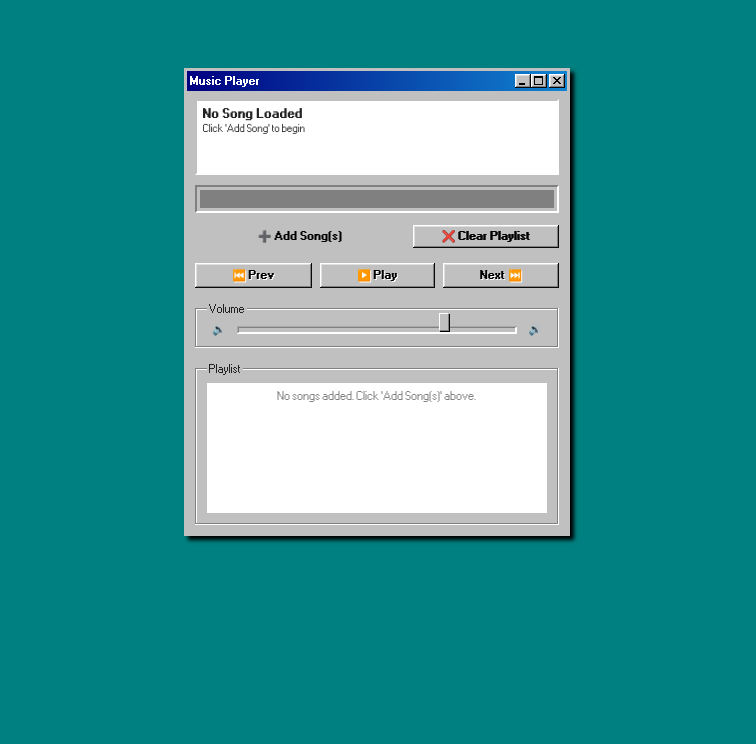
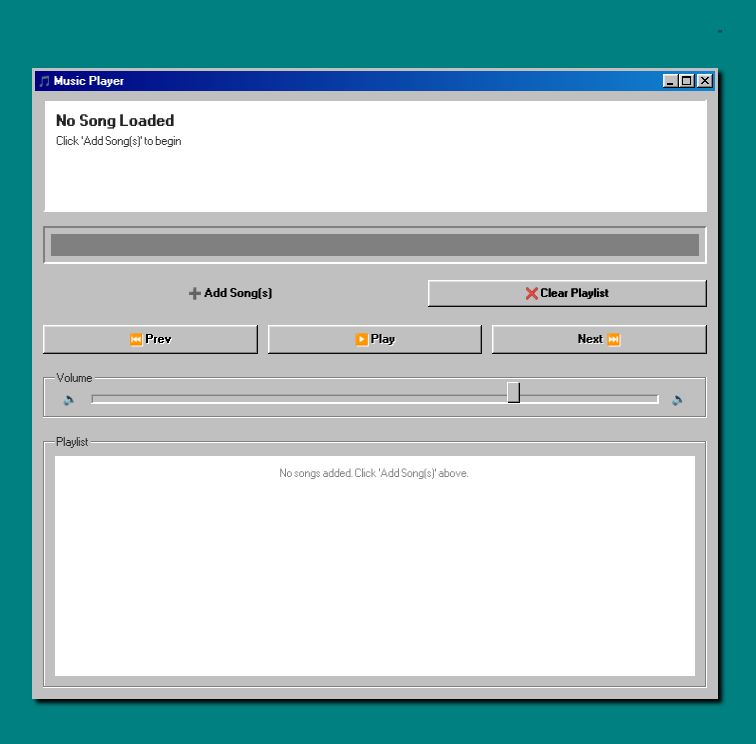
Before and after one commit to MrSyr3x/Music-player, a plain HTML site: page index.html in a window 1280 px wide. Shown: the whole page, without its empty margins (263-1019 px from the left). Drawn offline with nearby package versions, Linux system fonts and the light colour scheme.

Commit message:
6th commit

```diff
--- a/index.html
+++ b/index.html
@@ -11,10 +11,10 @@
 </head>
 <body>
 
-<div class="window" style="width: 380px;">
+<div class="window" style="width: 680px;">
 
     <div class="title-bar">
-        <div class="title-bar-text">Music Player</div>
+        <div class="title-bar-text">🎵 Music Player</div>
         <div class="title-bar-controls">
             <button aria-label="Minimize"></button>
             <button aria-label="Maximize"></button>
@@ -26,7 +26,7 @@
 
         <div class="song-info-panel">
             <p id="current-title">No Song Loaded</p>
-            <p id="current-artist-album">Click 'Add Song' to begin</p>
+            <p id="current-artist-album">Click 'Add Song(s)' to begin</p>
         </div>
 
         <div class="progress-bar-container inset-deep">
@@ -68,7 +68,7 @@
 </div>
 
 <audio id="audio-player"></audio>
-
+''
 <script src="script.js"></script>
 
 </body>
--- a/style.css
+++ b/style.css
@@ -1,6 +1,6 @@
 /*
- * UNIFIED MENTOR Music Player - Windows 98 Aesthetic Fixes
- * Focus: Visual consistency, proper 98.css integration, and layout refinement.
+ * UNIFIED MENTOR Music Player - Windows 98 Aesthetic with Desktop Scaling
+ * Enhanced for larger desktop displays with better proportions
  */
 
 /* Global Reset/Base */
@@ -10,78 +10,69 @@ body {
     padding: 20px;
     display: flex;
     justify-content: center;
-    /* Aligns to top, as typically a single window wouldn't be vertically centered */
     align-items: flex-start;
     min-height: 100vh;
 }
 
 .window {
     margin-top: 5vh;
-    box-shadow: 4px 4px 4px black; /* Deeper shadow for retro feel */
+    box-shadow: 4px 4px 4px black;
     max-width: 95%;
-    /* Ensures the main content isn't flush with the window border */
     padding: 3px;
 }
 
 /* Song Info Panel Styling */
-/* Use a proper 98.css inset (border) for the display area */
 .song-info-panel {
-    /* Applying the 98.css inset look manually since it's a div */
     border-style: solid;
     border-width: 2px;
-    border-color: #C0C0C0 #FFFFFF #FFFFFF #C0C0C0; /* Sunken border */
-    background-color: white; /* Typically white/light gray */
-    padding: 6px;
-    margin-bottom: 10px;
-    min-height: 60px;
+    border-color: #C0C0C0 #FFFFFF #FFFFFF #C0C0C0;
+    background-color: white;
+    padding: 12px;
+    margin-bottom: 14px;
+    min-height: 85px;
 }
 
 #current-title {
     font-weight: bold;
     margin-top: 0;
-    margin-bottom: 3px;
-    font-size: 1.1em;
+    margin-bottom: 6px;
+    font-size: 1.3em;
 }
 
 #current-artist-album {
     margin: 0;
-    font-size: 0.9em;
-    /* Use a slightly darker color for secondary text */
+    font-size: 1em;
     color: #333;
 }
 
-/* Progress Bar Container - CRITICAL AESTHETIC FIX */
-/* Native HTML elements like <progress> look modern. We must style it heavily. */
+/* Progress Bar Container */
 .progress-bar-container {
-    /* Mimics the deep sunken look often seen in 98 elements */
     border-style: solid;
     border-width: 2px;
-    border-color: #808080 #FFFFFF #FFFFFF #808080; /* Deeper sunken border */
-    padding: 3px;
-    margin-bottom: 12px;
-    background-color: #C0C0C0; /* Gray background */
+    border-color: #808080 #FFFFFF #FFFFFF #808080;
+    padding: 6px;
+    margin-bottom: 16px;
+    background-color: #C0C0C0;
 }
 
-/* Targetting the progress bar itself for W98 styling */
+/* Progress Bar */
 #progress-bar {
     width: 100%;
-    height: 18px; /* Slightly taller */
-    /* Reset default browser appearance */
+    height: 22px;
     appearance: none;
     -webkit-appearance: none;
-    background: white; /* Track background is white */
-    border: none; /* Remove internal border */
+    background: white;
+    border: none;
     cursor: pointer;
 }
 
-/* Styling the filled part of the progress bar (The "bar") */
 #progress-bar::-webkit-progress-value {
-    background: #000080; /* Solid Win98 Blue */
+    background: #000080;
     border: none;
 }
 
 #progress-bar::-moz-progress-bar {
-    background: #000080; /* Solid Win98 Blue */
+    background: #000080;
     border: none;
 }
 
@@ -89,103 +80,117 @@ body {
 .file-upload-row {
     display: flex;
     justify-content: space-between;
-    gap: 8px;
-    margin-bottom: 15px;
+    gap: 10px;
+    margin-bottom: 18px;
 }
 
-/* Ensure the label used for file input visually matches a 98.css button */
 .add-song-btn {
     flex-grow: 1;
     text-align: center;
     font-weight: bold;
-    /* Ensure the button class is working on the label */
     display: block;
-    line-height: initial; /* Reset line-height if necessary */
-    padding-top: 5px; /* Adjust padding to match button height */
-    padding-bottom: 5px; /* Adjust padding to match button height */
+    line-height: initial;
+    padding-top: 7px;
+    padding-bottom: 7px;
+    font-size: 1em;
 }
 
 .clear-btn {
     font-weight: bold;
-    /* Adjusted width for better balance */
-    width: 40%;
+    width: 42%;
+    font-size: 0.95em;
 }
 
 /* Control Buttons Layout */
 .control-buttons {
     display: flex;
     justify-content: space-around;
-    gap: 8px;
-    margin-bottom: 15px;
+    gap: 10px;
+    margin-bottom: 18px;
 }
 
 .control-buttons button {
     flex-grow: 1;
     font-weight: bold;
-    /* Use padding to make buttons look chunky */
-    padding: 6px 10px;
+    padding: 8px 12px;
+    font-size: 1em;
 }
 
 /* Volume Control */
 .volume-group {
-    margin-bottom: 15px;
+    margin-bottom: 18px;
 }
 
 .volume-control {
     display: flex;
     align-items: center;
-    gap: 10px;
-    /* Reduce padding/margin inside the fieldset for tighter look */
-    padding: 0 5px;
+    gap: 12px;
+    padding: 0 8px;
+    font-size: 1.1em;
 }
 
-/* Slider is another native element to fix */
+/* Volume Slider */
 #volume-slider {
     flex-grow: 1;
     cursor: grab;
-    /* Reset default browser appearance */
     appearance: none;
     -webkit-appearance: none;
-    background: transparent; /* Track is transparent */
+    background: transparent;
 }
 
 /* Slider Track Styling */
 #volume-slider::-webkit-slider-runnable-track {
-    height: 6px;
+    height: 8px;
     background: #C0C0C0;
     border-style: solid;
     border-width: 1px;
-    border-color: #808080 #FFFFFF #FFFFFF #808080; /* Sunken effect for track */
+    border-color: #808080 #FFFFFF #FFFFFF #808080;
 }
 
-/* Slider Thumb Styling (The handle) */
+#volume-slider::-moz-range-track {
+    height: 8px;
+    background: #C0C0C0;
+    border-style: solid;
+    border-width: 1px;
+    border-color: #808080 #FFFFFF #FFFFFF #808080;
+}
+
+/* Slider Thumb Styling */
 #volume-slider::-webkit-slider-thumb {
     -webkit-appearance: none;
-    height: 18px;
-    width: 10px;
-    margin-top: -7px; /* Adjust to center vertically on the track */
-    background: #C0C0C0; /* Standard 98.css button/control color */
+    height: 20px;
+    width: 12px;
+    margin-top: -6px;
+    background: #C0C0C0;
     border-style: solid;
     border-width: 1px;
-    border-color: #FFFFFF #808080 #808080 #FFFFFF; /* Raised button effect */
-    box-shadow: 1px 1px 0px #000000; /* Deep shadow for 3D effect */
+    border-color: #FFFFFF #808080 #808080 #FFFFFF;
+    box-shadow: 1px 1px 0px #000000;
     cursor: grab;
 }
 
+#volume-slider::-moz-range-thumb {
+    height: 20px;
+    width: 12px;
+    background: #C0C0C0;
+    border-style: solid;
+    border-width: 1px;
+    border-color: #FFFFFF #808080 #808080 #FFFFFF;
+    box-shadow: 1px 1px 0px #000000;
+    cursor: grab;
+}
 
 /* Playlist Styling */
 .playlist-group {
-    height: 150px;
-    /* Remove padding to make the scroll box feel like it fills the fieldset */
+    height: 240px;
     padding-bottom: 0;
 }
 
 .playlist-scroll-box {
     overflow-y: auto;
-    /* Height must be calculated relative to the fieldset's internal space */
     height: calc(100% - 10px);
     box-sizing: border-box;
-    padding: 2px;
+    padding: 3px;
     background-color: white;
 }
 
@@ -196,35 +201,34 @@ body {
 }
 
 #playlist li {
-    padding: 3px 5px;
+    padding: 5px 8px;
     cursor: pointer;
     white-space: nowrap;
     overflow: hidden;
     text-overflow: ellipsis;
-    /* Remove the default transparent border to prevent layout shifts */
     border: none;
+    font-size: 0.95em;
 }
 
-/* Visual feedback for selected/active song - W98 Selection Blue */
+/* Visual feedback for selected/active song */
 #playlist li:hover:not(.active):not(.empty-message) {
     background-color: #C0C0C0;
 }
 
-/* The selected item should look sunken/pressed */
+/* The selected item */
 #playlist li.active {
     background-color: #000080;
     color: white;
-    /* Use a proper inverted border for the selected item (like a focus ring) */
     border: 1px dotted white;
-    /* Ensures list item selection fully covers the background */
-    padding: 2px 4px;
+    padding: 4px 7px;
 }
 
 .empty-message {
     color: #818181;
     text-align: center;
-    padding-top: 5px !important;
+    padding-top: 8px !important;
     cursor: default !important;
+    font-size: 0.95em;
 }
 
 /* Standard W98 button font consistency */
@@ -233,11 +237,29 @@ body {
 #clear-playlist-btn {
     font-family: 'Pixelated MS Sans Serif', 'MS Sans Serif', 'Arial', sans-serif;
     color: black;
-    /* Ensure the browser uses the color version of emojis */
     line-height: 1.2;
 }
 
-/* Audio Player is hidden, but make sure it has no footprint */
+/* Audio Player is hidden */
 #audio-player {
     display: none;
 }
+
+/* Scrollbar styling for webkit browsers */
+.playlist-scroll-box::-webkit-scrollbar {
+    width: 16px;
+}
+
+.playlist-scroll-box::-webkit-scrollbar-track {
+    background: #C0C0C0;
+    border-style: solid;
+    border-width: 1px;
+    border-color: #C0C0C0 #808080 #808080 #C0C0C0;
+}
+
+.playlist-scroll-box::-webkit-scrollbar-thumb {
+    background: #C0C0C0;
+    border-style: solid;
+    border-width: 2px;
+    border-color: #FFFFFF #808080 #808080 #FFFFFF;
+}
```
Also changed, not shown: script.js (line endings or trailing spaces).
